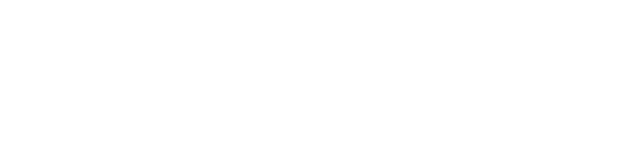
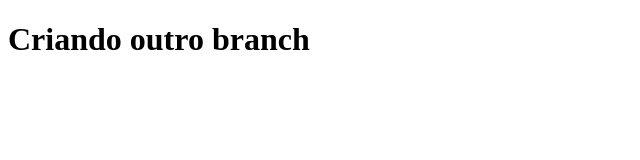
Before and after one commit to daviribeiroads/tutorial_git, a plain HTML site: page index.html in a window 1280 px wide. Shown: the whole page, without its empty margins (0-640 px from the left). Drawn offline with Linux system fonts and the light colour scheme.

Commit message:
Criei um título

```diff
--- a/index.html
+++ b/index.html
@@ -6,6 +6,6 @@
     <title>Tutorial de Git</title>
 </head>
 <body>
-
+    <h1>Criando outro branch</h1>
 </body>
 </html>
```
Also changed, not shown: 1 other file.
